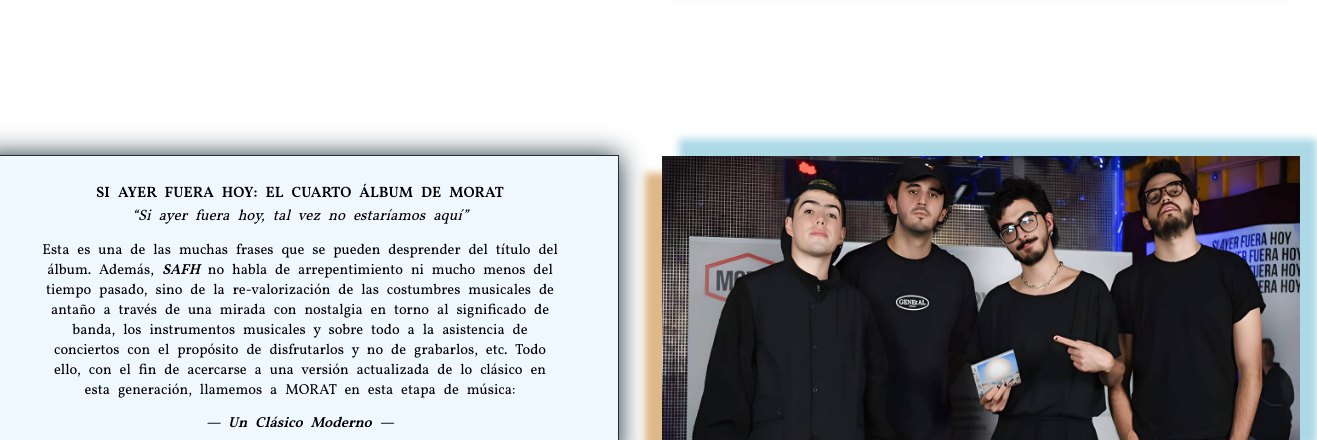
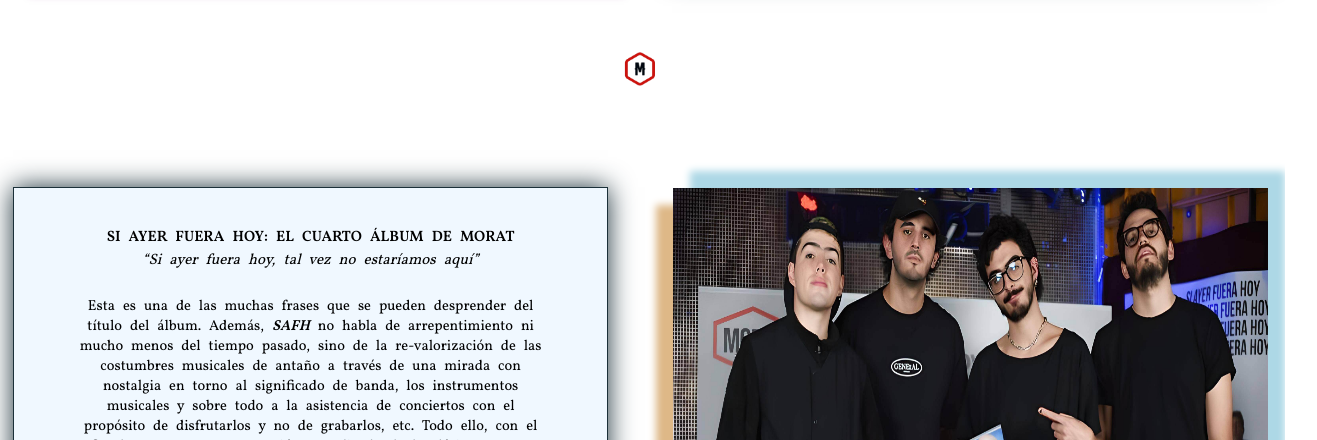
Before and after one commit to Alexis0816/enaMORATe, a plain HTML site: page index.html in a window 1280 px wide. Shown: the part 1569-2009 px from the top of the page, 1317 px wide, since content can reach past the window. Drawn offline with Linux system fonts and the light colour scheme.

Commit message:
Update: index, tienda / last

```diff
--- a/css/main.css
+++ b/css/main.css
@@ -279,9 +279,13 @@
 
     display: flex;
     flex-flow: column nowrap;
-
-    margin: 0.05rem 0.05rem 0.05rem 0.05rem;
-    padding: 2rem 3rem;
+    justify-content: center;
+    align-items: center;
+    justify-items: center;
+    align-content: center;
+
+    margin: 0.025rem 0.025rem 0.025rem 0.025rem;
+    padding: 1rem 1.5rem; /* Padding para los contenedores de texto */
     gap: 0.75rem;
 }
 
@@ -583,6 +587,9 @@
 
         width: 38rem;
         height: 17rem;
+        gap: 1.5rem;
+
+        padding: 1rem 4rem;
     }
 
     .imageInfoM{
@@ -615,7 +622,7 @@
     }
 }
 
-/* mq de escritorio */
+/* mq de escritorio  1*/
 @media screen and (min-width: 1024px) {
     .header{
         padding: 0.225rem;
@@ -653,6 +660,9 @@
 
     /* Bloque - Padre */
     .blockPadre{
+        width: auto;
+        height: auto;
+
         gap: 2rem;
         display: grid;
         grid-template-columns: auto;
@@ -660,13 +670,14 @@
 
         justify-items: center;
         align-content: center;
-        gap: 3.75rem;
+        gap: 1rem;
+        padding-top: 1.5rem;
     }
 
     /* Bloques - Hijos */
     .blockHijo{
         width: auto;
-        height: 100%;
+        height: auto;
 
         flex-flow: row nowrap;
         justify-content: center;
@@ -674,15 +685,7 @@
         align-content: center;
         justify-items: center;
 
-        gap: 2.5rem;
-    }
-
-
-    .uno{
-        flex-direction: row-reverse;
-    }
-    .tres{
-        flex-direction: row-reverse;
+        gap: 2rem;
     }
 
     /* contenedor de imagen*/
@@ -691,9 +694,17 @@
         height: auto;
     }
 
+
     .imagePNG img{
-        width: 37.5rem;
-        height: 18rem;
+        width: 28rem;
+        height: 22rem;
+    }
+
+    .uno{
+        flex-direction: row-reverse;
+    }
+    .tres{
+        flex-direction: row-reverse;
     }
 
     /* Animaciones y transiciones */
@@ -738,8 +749,10 @@
 
     /* contenedor de info*/
     .imageInfo div{
-        width: 37.5rem;
-        height: 18rem;
+        width: 28rem;
+        height: 22rem;
+        gap: 1.25rem;
+        padding: 1rem 1.5rem;
 
         justify-content: center;
 
@@ -748,13 +761,9 @@
         border: #1b3039 solid 0.75px;
     }
 
+
     .imageInfo{
         margin-block-end: 0rem;
-    }
-
-    /* m de Morat desaparece */
-    .imageInfoM{
-        display: none;
     }
 
     /* FOOTER */
@@ -780,6 +789,31 @@
     }
 }
 
+/* mq de escritorio  2*/
+@media screen and (min-width: 1140px){
+    .blockPadre{
+        gap: 1rem;
+    }
+
+    /* Bloques - Hijos */
+    .blockHijo{
+        gap: 3.75rem;
+    }
+
+    .imagePNG img{
+        width: 35rem;
+        height: 22rem;
+    }
+
+    /* contenedor de info*/
+    .imageInfo div{
+        width: 35rem;
+        height: 22rem;
+        gap: 1.5rem;
+
+        padding: 1rem 3.25rem;
+    }
+}
 
 
 /* BANDA */
--- a/index.html
+++ b/index.html
@@ -284,12 +284,12 @@
             </div>
 
             <div class="footerEnd">
-                <p>
+                <p class="uno">
                     <strong>&raquo TODOS LOS DERECHOS RESERVADOS</strong>
                     <span>&copy 2023 / enaMORATe</span>
                     <span>MORAT / Fanpage</span>
                 </p>
-                <p>
+                <p class="dos">
                     <strong>&raquo INFORMACIÓN DE CONTACTO</strong>
                     <span>Alexis Raza Estrada</span>
                     <span>Lima, Perú</span>
```
